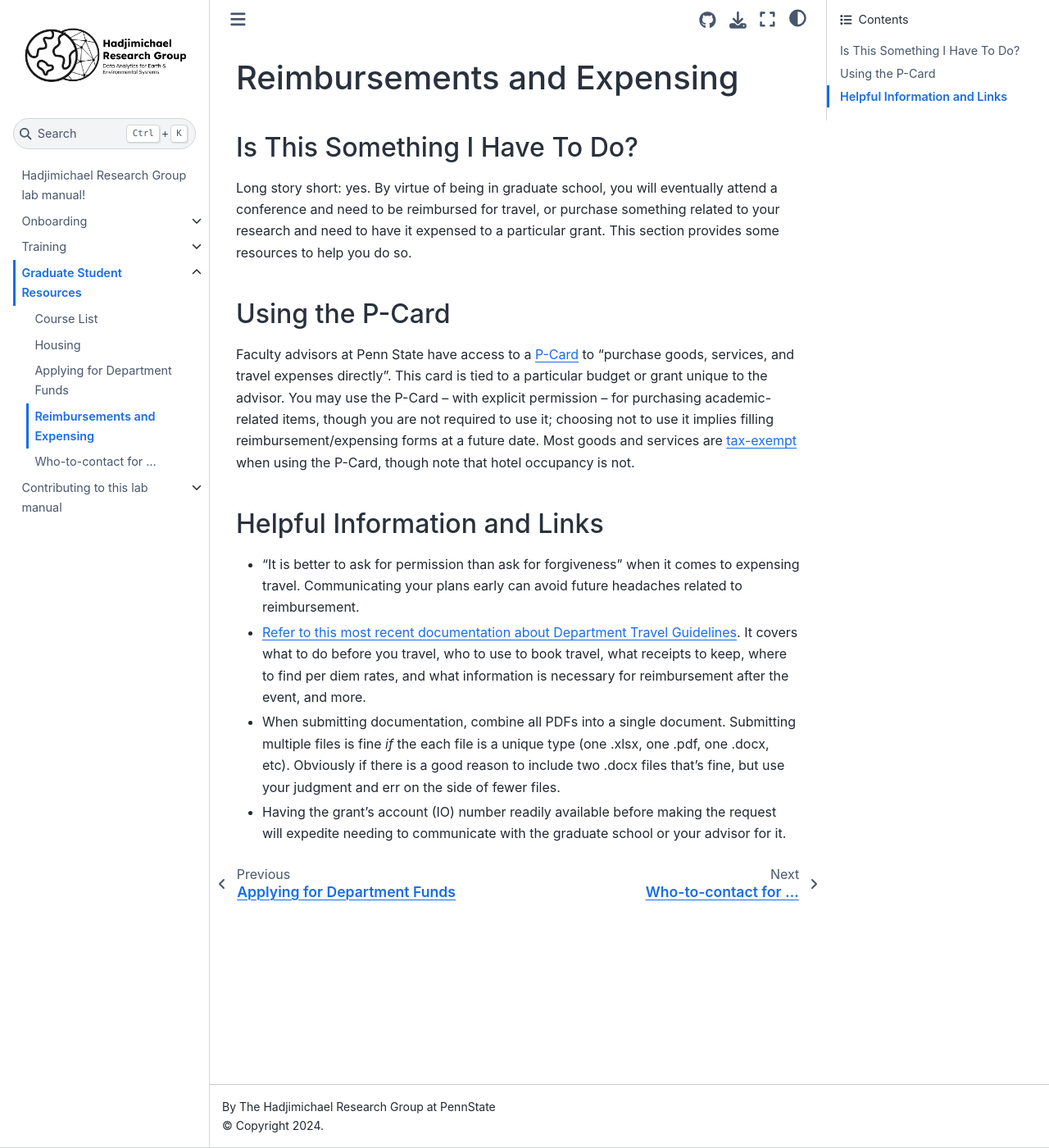
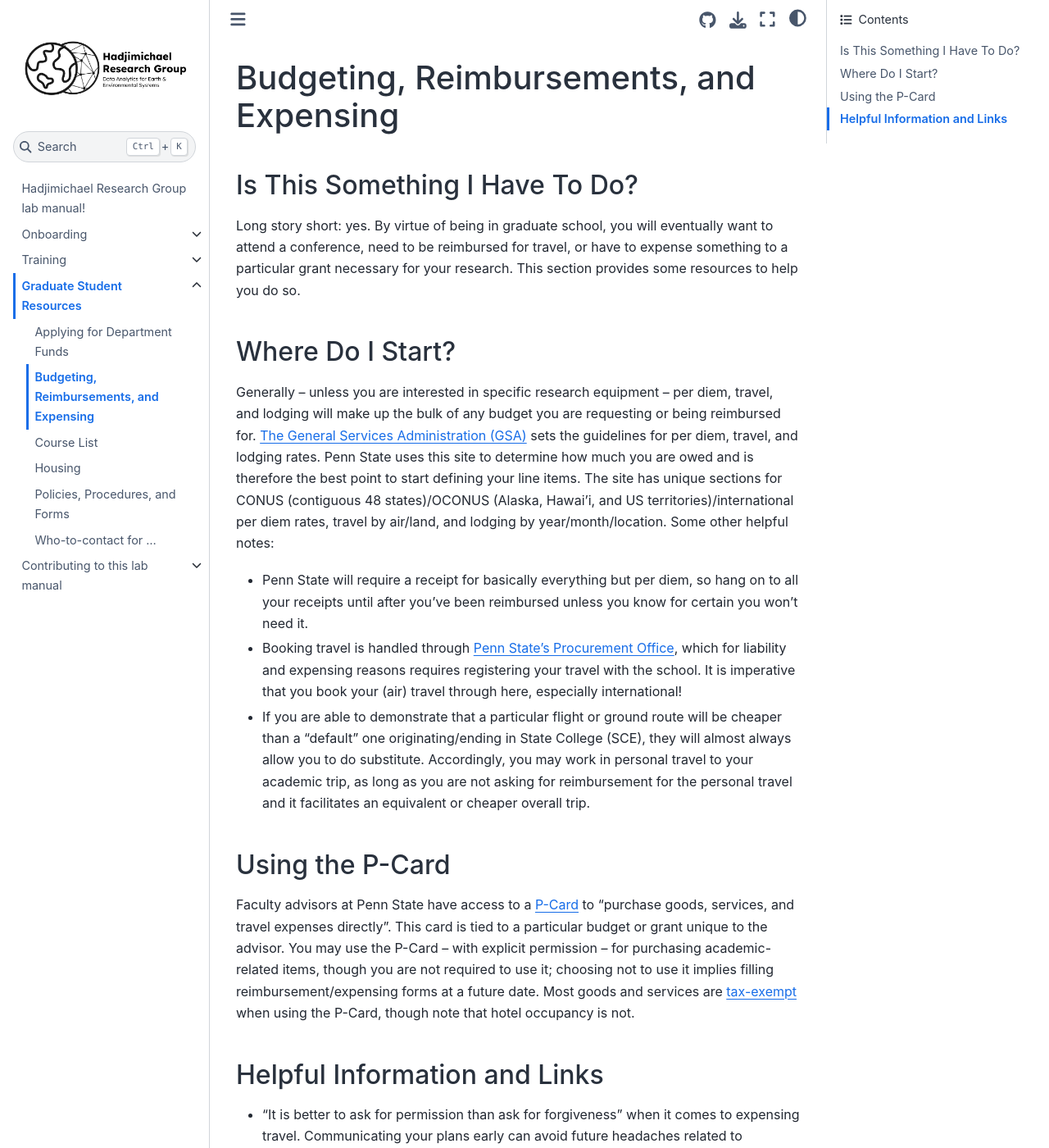
Before and after one commit to HadjimichaelResearchGroup/HadjimichaelResearchGroup.github.io, a Jupyter Book: the page built from docs/GraduateStudentResources/BudgetingReimbursementExpensing.md, in a window 1280 px wide and 1400 px high. Shown: the whole window at 82% size. Built offline with Jupyter Book 1.0.4 settings and Sphinx 7.4.7 and the Sphinx Book theme 1.1.4, drawn with Linux system fonts in a browser that asks for light colours.

Commit message:
updates for policies/procedures/forms, budgeting/reimbursing/expensing, applying for funds

```diff
--- a/docs/GraduateStudentResources/Reimbursement_Expensing.md
+++ b/docs/GraduateStudentResources/BudgetingReimbursementExpensing.md
@@ -1,7 +1,13 @@
-## Reimbursements and Expensing
+## Budgeting, Reimbursements, and Expensing
 
 ### Is This Something I Have To Do?
-Long story short: yes. By virtue of being in graduate school, you will eventually attend a conference and need to be reimbursed for travel, or purchase something related to your research and need to have it expensed to a particular grant. This section provides some resources to help you do so.
+Long story short: yes. By virtue of being in graduate school, you will eventually want to attend a conference, need to be reimbursed for travel, or have to expense something to a particular grant necessary for your research. This section provides some resources to help you do so.
+
+### Where Do I Start?
+Generally -- unless you are interested in specific research equipment -- per diem, travel, and lodging will make up the bulk of any budget you are requesting or being reimbursed for. [The General Services Administration (GSA)](https://www.gsa.gov/travel/plan-a-trip?topnav=travel) sets the guidelines for per diem, travel, and lodging rates. Penn State uses this site to determine how much you are owed and is therefore the best point to start defining your line items. The site has unique sections for CONUS (contiguous 48 states)/OCONUS (Alaska, Hawai'i, and US territories)/international per diem rates, travel by air/land, and lodging by year/month/location. Some other helpful notes:
+* Penn State will require a receipt for basically everything but per diem, so hang on to all your receipts until after you've been reimbursed unless you know for certain you won't need it.
+* Booking travel is handled through [Penn State's Procurement Office](https://procurement.psu.edu/travel), which for liability and expensing reasons requires registering your travel with the school. It is imperative that you book your (air) travel through here, especially international!
+* If you are able to demonstrate that a particular flight or ground route will be cheaper than a "default" one originating/ending in State College (SCE), they will almost always allow you to do substitute. Accordingly, you may work in personal travel to your academic trip, as long as you are not asking for reimbursement for the personal travel and it facilitates an equivalent or cheaper overall trip.
 
 ### Using the P-Card
 Faculty advisors at Penn State have access to a [P-Card](https://procurement.psu.edu/purchasing-card) to "purchase goods, services, and travel expenses directly". This card is tied to a particular budget or grant unique to the advisor. You may use the P-Card -- with explicit permission -- for purchasing academic-related items, though you are not required to use it; choosing not to use it implies filling reimbursement/expensing forms at a future date. Most goods and services are [tax-exempt](https://pennstateoffice365.sharepoint.com/sites/CentralProcurement/SitePages/Tax-Exemption.aspx?csf=1&web=1&e=eCavfd&CID=6abe7bd0-5b04-4fbf-8ee9-e269591aa939) when using the P-Card, though note that hotel occupancy is not.
--- a/docs/_toc.yml
+++ b/docs/_toc.yml
@@ -13,15 +13,16 @@ parts:
   - file: Training/Training.md
     sections:
     - file: Training/GettingStartedWithROARCollab.md
+    - file: Training/LaTeXandOverleaf.md
+    - file: Training/Parallelization.md
     - file: Training/SubmittingJobs.md
-    - file: Training/Parallelization.md
-    - file: Training/LaTeXandOverleaf.md
   - file: GraduateStudentResources/GraduateStudentResources.md
     sections:
+    - file: GraduateStudentResources/ApplyingForDepartmentFunds.md
+    - file: GraduateStudentResources/BudgetingReimbursementExpensing.md
     - file: GraduateStudentResources/Courses.md
     - file: GraduateStudentResources/Housing.md
-    - file: GraduateStudentResources/ApplyingForDepartmentFunds.md
-    - file: GraduateStudentResources/Reimbursement_Expensing.md
+    - file: GraduateStudentResources/PoliciesProceduresForms.md
     - file: GraduateStudentResources/Who_to_contact_for.md
   - file: Contributing/Contributing.md
     sections:
```
Also changed, not shown: docs/GraduateStudentResources/ApplyingForDepartmentFunds.md (+7 -4 lines), docs/GraduateStudentResources/PoliciesProceduresForms.md (added, +16 -0 lines), docs/Onboarding/LabOnboarding.md (+1 -0 lines).
